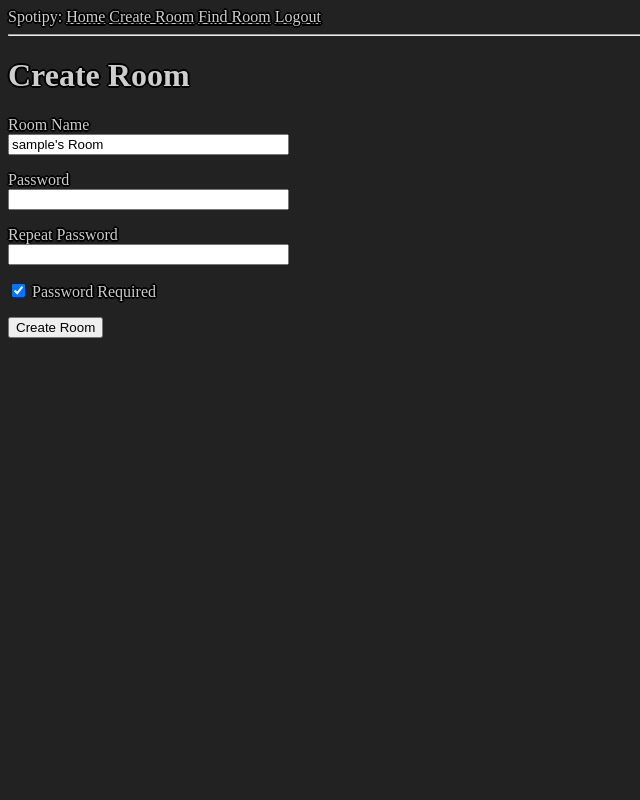
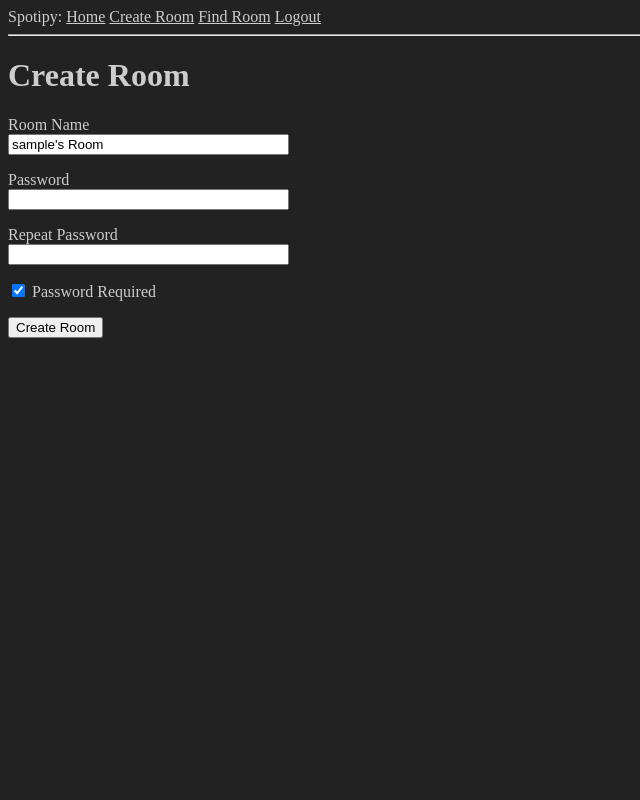
Before and after one commit to AthalosT/DemocracyOfSound, a Flask app: page /createroom in a window 1280 px wide. Shown: the whole page, without its empty margins (0-640 px from the left). Run offline with Flask 2, Linux system fonts and the light colour scheme; the visitor is signed in with stand-in values (Sample User, id 1); data comes from the database, SQL or seed files in the repository; some libraries are stand-ins or nearby versions.

Commit message:
Remove text shadow

```diff
--- a/project/templates/base.html
+++ b/project/templates/base.html
@@ -3,27 +3,9 @@
     html {
         background-color: #222222;
         color: #cdcdcd;
-        text-shadow:
-        -1px -1px 0 #000000,
-        1px -1px 0 #000000,
-        -1px 1px 0 #000000,
-        1px 1px 0 #000000,
-        -2px 0 0 #000000,
-        2px 0 0 #000000,
-        0 2px 0 #000000,
-        0 -2px 0 #000000;
     }
 
     a: {
-        text-shadow:
-        -1px -1px 0 #000000,
-        1px -1px 0 #000000,
-        -1px 1px 0 #000000,
-        1px 1px 0 #000000,
-        -2px 0 0 #000000,
-        2px 0 0 #000000,
-        0 2px 0 #000000,
-        0 -2px 0 #000000;
     }
 
     a:link {
```
